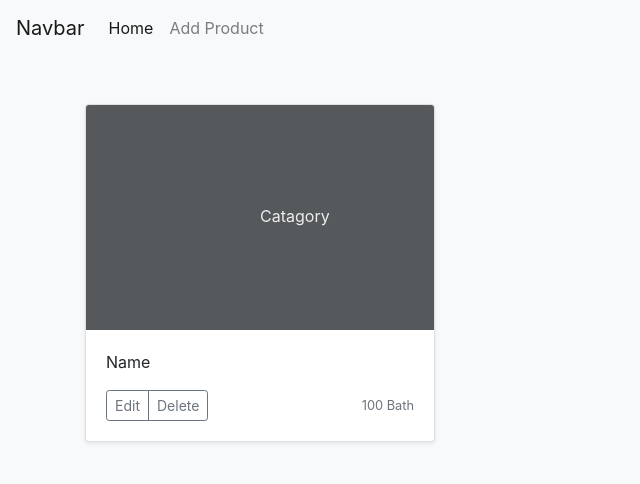
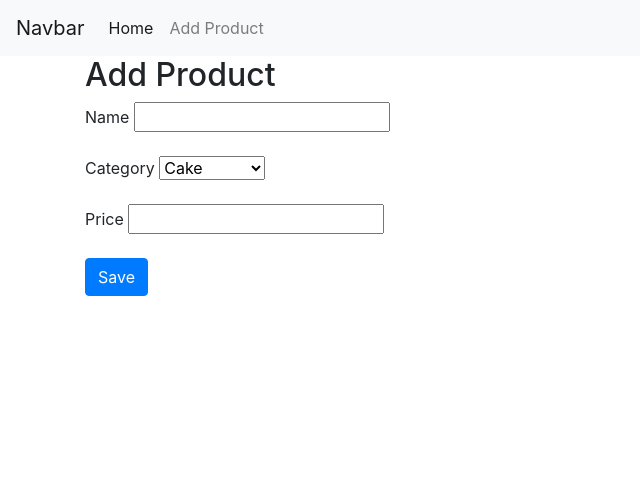
Before and after one commit to angpao1/mean-stack-frontend, an Angular app: page /add in a window 1280 px wide. Shown: the top 484 px of the page, without its empty margins (0-640 px from the left). Built offline with nearby package versions, Linux system fonts and the light colour scheme.

Commit message:
add router

```diff
--- a/src/app/app.component.html
+++ b/src/app/app.component.html
@@ -1,2 +1,2 @@
 <app-navbar></app-navbar>
-<app-home></app-home>
+<router-outlet></router-outlet>
--- a/src/app/navbar/navbar.component.html
+++ b/src/app/navbar/navbar.component.html
@@ -7,10 +7,10 @@
   <div class="collapse navbar-collapse" id="navbarNav">
     <ul class="navbar-nav">
       <li class="nav-item active">
-        <a class="nav-link">Home <span class="sr-only">(current)</span></a>
+        <a class="nav-link" [routerLink]="[ '/']">Home <span class="sr-only">(current)</span></a>
       </li>
       <li class="nav-item">
-        <a class="nav-link">Add Product</a>
+        <a class="nav-link" [routerLink]="[ '/add']">Add Product</a>
       </li>
 
     </ul>
```
Also changed, not shown: src/app/app.module.ts (+8 -1 lines).
